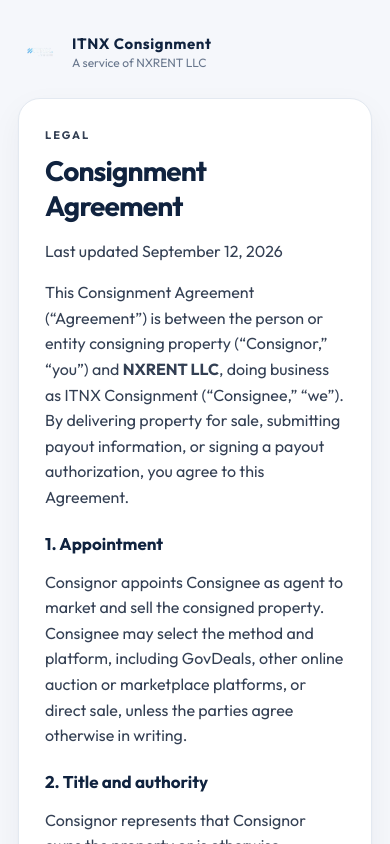
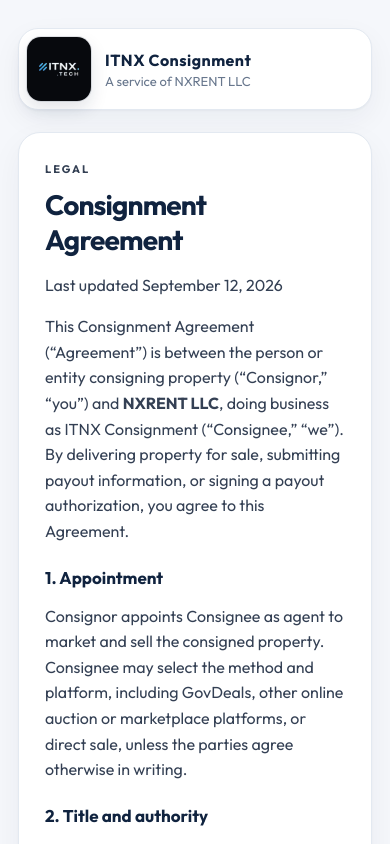
Before and after one commit to ajbeard26/itnx-consignment, a Next.js app: page /consignment-agreement in a window 390 px wide. Shown: the top 844 px of the page. Built offline with nearby package versions, Linux system fonts and the light colour scheme; no server answers; the database is empty.

Commit message:
Improve mobile layout and navigation

```diff
--- a/app/globals.css
+++ b/app/globals.css
@@ -597,29 +597,37 @@
 .portal-head {
   display: flex;
   align-items: center;
-  gap: 12px;
-  padding: 4px 2px;
+  gap: 14px;
+  padding: 8px 14px 8px 8px;
+  background: #fff;
+  border: 1px solid #e3e9f1;
+  border-radius: 20px;
+  box-shadow: 0 1px 2px rgba(16, 35, 63, 0.04), 0 10px 28px rgba(16, 35, 63, 0.05);
 }
 
 .portal-logo {
-  height: 40px;
-  width: 40px;
-  object-fit: contain;
-  border-radius: 10px;
+  display: block;
+  height: 64px;
+  width: 64px;
+  object-fit: cover;
+  border-radius: 14px;
+  background: #07090d;
+  box-shadow: 0 0 0 1px rgba(16, 35, 63, 0.12), 0 8px 18px rgba(16, 35, 63, 0.12);
+  flex-shrink: 0;
 }
 
 .portal-head strong {
   display: block;
-  font-size: 15px;
-  letter-spacing: 0.04em;
+  font-size: 16px;
+  letter-spacing: 0.03em;
   color: #10233f;
 }
 
 .portal-head span {
   display: block;
-  margin-top: 2px;
+  margin-top: 3px;
   color: #68778d;
-  font-size: 12px;
+  font-size: 13px;
 }
 
 .portal-body { min-width: 0; }
--- a/components/CustomerHero.tsx
+++ b/components/CustomerHero.tsx
@@ -1,4 +1,5 @@
 import type { ReactNode } from "react";
+import BrandLogo from "@/components/BrandLogo";
 import LegalFooter from "@/components/LegalFooter";
 
 export default function CustomerHero({
@@ -13,7 +14,7 @@
   return (
     <div className="portal">
       <header className="portal-head">
-        <img src="/itnx-logo.png" alt="ITNX" className="portal-logo" />
+        <BrandLogo size={64} className="portal-logo" priority />
         <div>
           <strong>{brand}</strong>
           <span>A service of {legal}</span>
```
